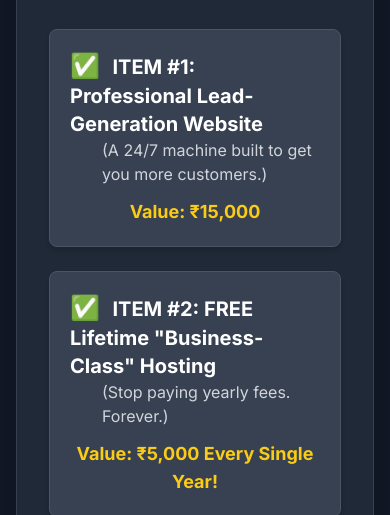
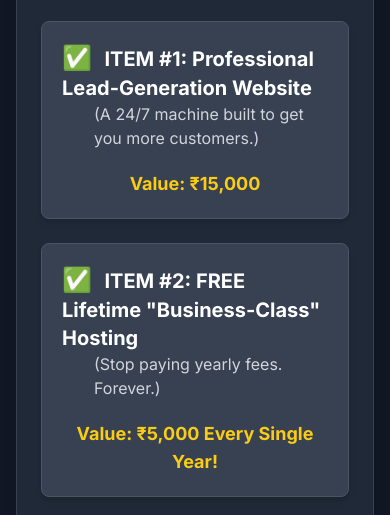
Before and after one commit to unboxxbusiness/99foreversite, a plain HTML site: page index.html in a window 390 px wide. Shown: the part 829-1344 px from the top of the page. Drawn offline with nearby package versions, Linux system fonts and the light colour scheme.

Commit message:
Update index.html

```diff
--- a/index.html
+++ b/index.html
@@ -83,7 +83,7 @@
             </iframe>
         </div>
 
-        <div id="offer-section" class="bg-gray-800 p-8 md:p-10 rounded-lg shadow-2xl border border-gray-700 text-center">
+        <div id="offer-section" class="bg-gray-800 p-6 md:p-10 rounded-lg shadow-2xl border border-gray-700 text-center">
 
             <h2 class="text-3xl md:text-4xl font-extrabold text-yellow-400 mb-6 leading-tight">
                 YES! I Want This Offer!
@@ -94,21 +94,21 @@
 
             <div class="space-y-6 mb-10">
                 <div class="flex flex-col md:flex-row items-center justify-between bg-gray-700 p-5 rounded-lg border border-gray-600 shadow-md">
-                    <div class="text-left mb-3 md:mb-0 md:text-xl">
+                    <div class="text-left mb-3 md:mb-0">
                         <span class="text-green-400 text-2xl font-bold mr-2">✅</span>
                         <strong class="text-white text-xl md:text-2xl">ITEM #1: Professional Lead-Generation Website</strong>
-                        <p class="text-gray-300 ml-8">(A 24/7 machine built to get you more customers.)</p>
+                        <p class="text-gray-300 ml-8 text-base md:text-lg">(A 24/7 machine built to get you more customers.)</p>
                     </div>
-                    <span class="text-yellow-400 text-lg md:text-xl font-bold flex-shrink-0">Value: ₹15,000</span>
+                    <span class="text-yellow-400 text-lg md:text-xl font-bold flex-shrink-0 mt-2 md:mt-0">Value: ₹15,000</span>
                 </div>
 
                 <div class="flex flex-col md:flex-row items-center justify-between bg-gray-700 p-5 rounded-lg border border-gray-600 shadow-md">
-                    <div class="text-left mb-3 md:mb-0 md:text-xl">
+                    <div class="text-left mb-3 md:mb-0">
                         <span class="text-green-400 text-2xl font-bold mr-2">✅</span>
                         <strong class="text-white text-xl md:text-2xl">ITEM #2: FREE Lifetime "Business-Class" Hosting</strong>
-                        <p class="text-gray-300 ml-8">(Stop paying yearly fees. Forever.)</p>
+                        <p class="text-gray-300 ml-8 text-base md:text-lg">(Stop paying yearly fees. Forever.)</p>
                     </div>
-                    <span class="text-yellow-400 text-lg md:text-xl font-bold flex-shrink-0">Value: ₹5,000 Every Single Year!</span>
+                    <span class="text-yellow-400 text-lg md:text-xl font-bold flex-shrink-0 mt-2 md:mt-0">Value: ₹5,000 Every Single Year!</span>
                 </div>
             </div>
 
@@ -121,10 +121,13 @@
                 <p class="text-lg md:text-xl font-semibold mt-2">(One-Time $99 Charge. No Hidden Fees. Ever.)</p>
             </div>
 
-            <a href="YOUR_PAYMENT_LINK_HERE" class="inline-block bg-green-500 text-white font-extrabold text-2xl md:text-3xl p-5 rounded-lg shadow-xl transform transition-transform hover:scale-105 hover:bg-green-600 focus:outline-none focus:ring-4 focus:ring-green-300 focus:ring-offset-2 focus:ring-offset-gray-800">
+            <!-- === CTA BUTTON OPTIMIZATION === -->
+            <!-- Ab yeh mobile par full-width hai (block w-full) aur 'sm' (640px) se upar auto-width (sm:inline-block sm:w-auto) -->
+            <a href="YOUR_PAYMENT_LINK_HERE" class="block w-full sm:inline-block sm:w-auto bg-green-500 text-white font-extrabold text-2xl md:text-3xl p-5 rounded-lg shadow-xl transform transition-transform hover:scale-105 hover:bg-green-600 focus:outline-none focus:ring-4 focus:ring-green-300 focus:ring-offset-2 focus:ring-offset-gray-800">
                 CLICK HERE TO GET INSTANT ACCESS NOW!
             </a>
             <p class="text-sm md:text-lg text-gray-200 mt-4">(Yes! Lock In My Lifetime Website for ₹8,300)</p>
+            <!-- === END CTA BUTTON OPTIMIZATION === -->
 
             <div class="mt-10 pt-6 border-t border-gray-700">
                 <p class="text-md md:text-lg font-semibold text-gray-300 mb-2">
@@ -138,8 +141,7 @@
 
         <p class="text-sm text-gray-500 text-center mt-12 mb-4">
             This Price Will Increase Soon. Act Now Before It's Gone.
-        </p>
-
+        </loc>
     </div>
 
     <script>
```
